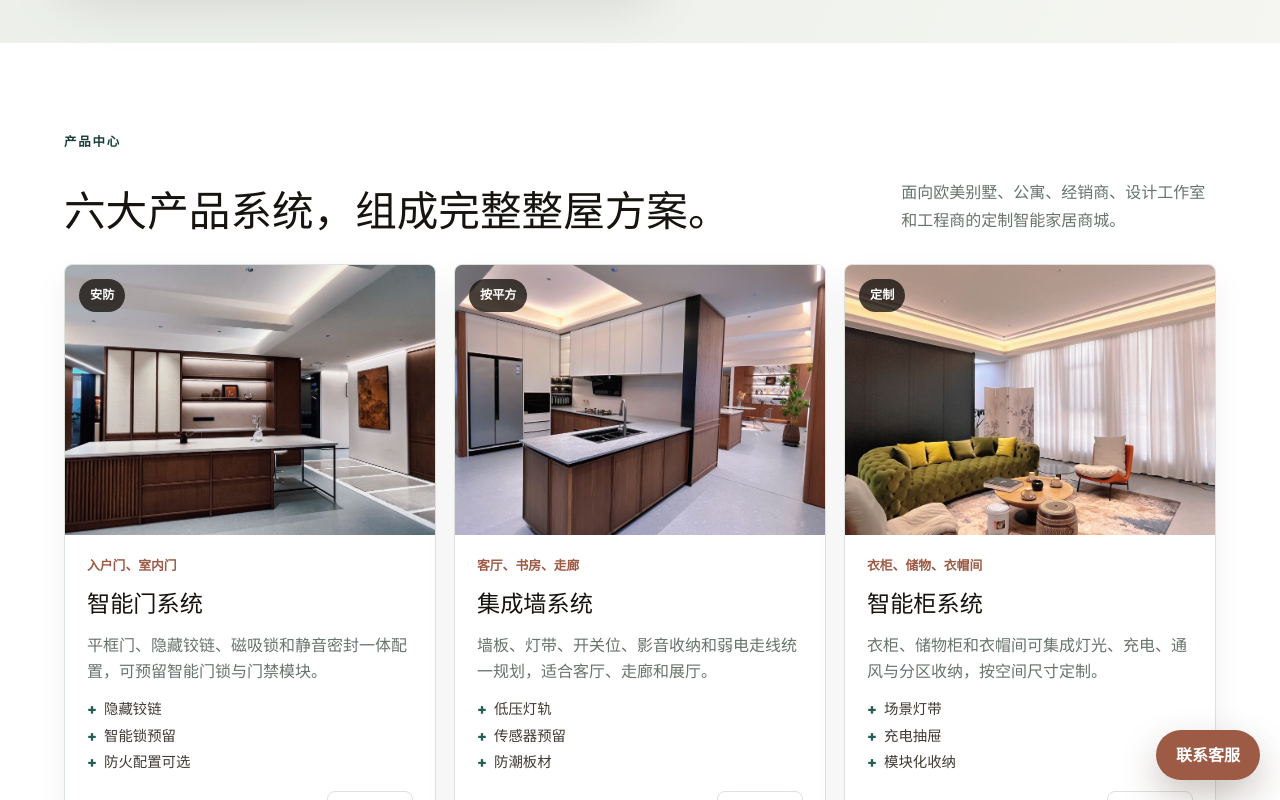
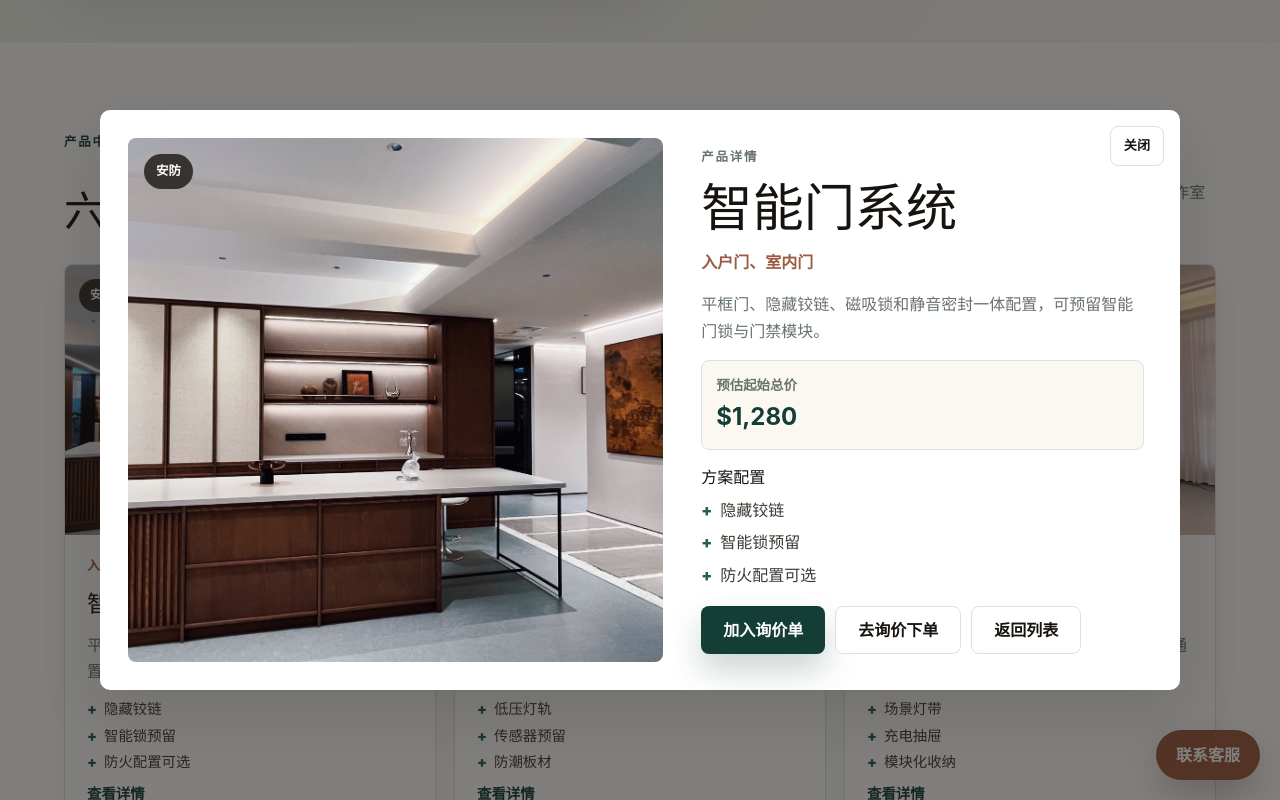
Before and after one commit to ravinque/zhoupeng, a Next.js app: page / in a window 1280 px wide. Both pictures are taken after a click on the button "安防". Shown: the part 590-1390 px from the top of the page. Built offline with nearby package versions, Linux system fonts and the light colour scheme.

Commit message:
Restore product detail interactions

```diff
--- a/app/globals.css
+++ b/app/globals.css
@@ -430,6 +430,7 @@ img {
   border: 0;
   background: #ded7cc;
   padding: 0;
+  cursor: zoom-in;
 }
 
 .image-button img {
@@ -475,6 +476,19 @@ img {
   letter-spacing: 0;
 }
 
+.title-button {
+  border: 0;
+  background: transparent;
+  color: inherit;
+  padding: 0;
+  text-align: start;
+  font: inherit;
+}
+
+.title-button:hover {
+  color: var(--green-dark);
+}
+
 .product-body p {
   margin: 0;
   color: var(--muted);
@@ -500,6 +514,18 @@ img {
   color: var(--green);
   font-weight: 900;
   margin-inline-end: 7px;
+}
+
+.detail-link {
+  justify-self: start;
+  border: 0;
+  background: transparent;
+  color: var(--green-dark);
+  padding: 0;
+  font-size: 0.9rem;
+  font-weight: 900;
+  text-decoration: underline;
+  text-underline-offset: 4px;
 }
 
 .product-foot {
@@ -842,6 +868,138 @@ select:focus {
   box-shadow: var(--shadow);
 }
 
+.product-modal {
+  position: relative;
+  display: grid;
+  grid-template-columns: minmax(0, 0.95fr) minmax(360px, 0.8fr);
+  gap: clamp(20px, 4vw, 38px);
+  width: min(1080px, 100%);
+  max-height: min(780px, calc(100vh - 36px));
+  overflow: auto;
+  border-radius: 10px;
+  background: var(--paper);
+  padding: clamp(18px, 3vw, 28px);
+  box-shadow: var(--shadow);
+}
+
+.product-modal-media {
+  position: relative;
+  min-height: 420px;
+  overflow: hidden;
+  border-radius: 8px;
+  background: #ded7cc;
+}
+
+.product-modal-media img {
+  width: 100%;
+  height: 100%;
+  min-height: inherit;
+  object-fit: cover;
+}
+
+.product-modal-media span {
+  position: absolute;
+  left: 16px;
+  top: 16px;
+  border-radius: 999px;
+  background: rgba(23, 19, 15, 0.78);
+  color: #fff;
+  padding: 8px 12px;
+  font-size: 0.78rem;
+  font-weight: 850;
+}
+
+[dir="rtl"] .product-modal-media span {
+  right: 16px;
+  left: auto;
+}
+
+.product-modal-copy {
+  display: grid;
+  align-content: start;
+  gap: 15px;
+  padding: 8px 8px 8px 0;
+}
+
+[dir="rtl"] .product-modal-copy {
+  padding: 8px 0 8px 8px;
+}
+
+.product-modal-copy h2 {
+  margin: 0;
+  font-size: clamp(2rem, 4vw, 3.5rem);
+  line-height: 1;
+  letter-spacing: 0;
+}
+
+.product-modal-copy p {
+  margin: 0;
+  color: var(--muted);
+  line-height: 1.7;
+}
+
+.product-modal-copy .modal-zone {
+  color: var(--brick);
+  font-weight: 900;
+}
+
+.detail-price {
+  display: grid;
+  gap: 4px;
+  border: 1px solid var(--line);
+  border-radius: 8px;
+  background: var(--warm);
+  padding: 14px;
+}
+
+.detail-price span {
+  color: var(--muted);
+  font-size: 0.84rem;
+  font-weight: 800;
+}
+
+.detail-price strong {
+  color: var(--green-dark);
+  font-size: 1.5rem;
+}
+
+.detail-specs {
+  display: grid;
+  gap: 10px;
+}
+
+.detail-specs h3 {
+  margin: 0;
+  font-size: 1rem;
+}
+
+.detail-specs ul {
+  display: grid;
+  gap: 9px;
+  margin: 0;
+  padding: 0;
+  list-style: none;
+}
+
+.detail-specs li {
+  color: #403a34;
+  line-height: 1.45;
+}
+
+.detail-specs li::before {
+  content: "+";
+  color: var(--green);
+  font-weight: 900;
+  margin-inline-end: 8px;
+}
+
+.detail-actions {
+  display: flex;
+  flex-wrap: wrap;
+  gap: 10px;
+  margin-top: 4px;
+}
+
 .modal h2 {
   font-size: clamp(1.8rem, 4vw, 3.2rem);
   line-height: 1;
@@ -856,6 +1014,7 @@ select:focus {
   position: absolute;
   right: 16px;
   top: 16px;
+  z-index: 3;
 }
 
 [dir="rtl"] .modal-close {
@@ -1086,6 +1245,33 @@ select:focus {
     height: 238px;
   }
 
+  .product-modal {
+    grid-template-columns: 1fr;
+    width: calc(100vw - 24px);
+    max-height: calc(100vh - 24px);
+    padding: 14px;
+  }
+
+  .product-modal-media {
+    min-height: 240px;
+  }
+
+  .product-modal-copy {
+    padding: 0;
+  }
+
+  [dir="rtl"] .product-modal-copy {
+    padding: 0;
+  }
+
+  .detail-actions {
+    display: grid;
+  }
+
+  .detail-actions .button {
+    width: 100%;
+  }
+
   .quote-row {
     grid-template-columns: 1fr auto;
   }
--- a/app/page.tsx
+++ b/app/page.tsx
@@ -45,6 +45,12 @@ type Copy = {
   add: string;
   added: string;
   addedNotice: string;
+  viewDetails: string;
+  productDetails: string;
+  detailFeatures: string;
+  detailAdd: string;
+  detailQuote: string;
+  backList: string;
   companyEyebrow: string;
   companyTitle: string;
   companyText: string;
@@ -336,6 +342,12 @@ const copy: Record<Lang, Copy> = {
     add: "加入询价",
     added: "已加入",
     addedNotice: "已加入询价单。",
+    viewDetails: "查看详情",
+    productDetails: "产品详情",
+    detailFeatures: "方案配置",
+    detailAdd: "加入询价单",
+    detailQuote: "去询价下单",
+    backList: "返回列表",
     companyEyebrow: "公司实力",
     companyTitle: "从研发设计到生产交付，一体化承接定制家居项目。",
     companyText:
@@ -431,6 +443,12 @@ const copy: Record<Lang, Copy> = {
     add: "Add to quote",
     added: "Added",
     addedNotice: " added to the quote.",
+    viewDetails: "View details",
+    productDetails: "Product details",
+    detailFeatures: "Package features",
+    detailAdd: "Add to quote",
+    detailQuote: "Go to quote",
+    backList: "Back to list",
     companyEyebrow: "Company",
     companyTitle: "Integrated R&D, design, production, delivery, and after-sales support.",
     companyText:
@@ -527,6 +545,12 @@ const copy: Record<Lang, Copy> = {
     add: "إضافة",
     added: "تمت الإضافة",
     addedNotice: " تمت إضافته إلى طلب العرض.",
+    viewDetails: "عرض التفاصيل",
+    productDetails: "تفاصيل المنتج",
+    detailFeatures: "مكونات الحزمة",
+    detailAdd: "إضافة إلى العرض",
+    detailQuote: "انتقل إلى العرض",
+    backList: "العودة إلى القائمة",
     companyEyebrow: "صفحة الشركة",
     companyTitle: "بحث وتصميم وإنتاج وتسليم وخدمة ما بعد البيع ضمن مسار واحد.",
     companyText:
@@ -646,6 +670,7 @@ export default function Home() {
   const [region, setRegion] = useState<Region>("west");
   const [quote, setQuote] = useState<Product[]>([]);
   const [selected, setSelected] = useState(products[3]);
+  const [detailProduct, setDetailProduct] = useState<Product | null>(null);
   const [isLoginOpen, setIsLoginOpen] = useState(false);
   const [isServiceOpen, setIsServiceOpen] = useState(false);
   const [sessionEmail, setSessionEmail] = useState(() =>
@@ -696,6 +721,11 @@ export default function Home() {
     );
     setSelected(product);
     setQuoteStatus(`${product.title[language]}${t.addedNotice}`);
+  };
+
+  const openProductDetails = (product: Product) => {
+    setSelected(product);
+    setDetailProduct(product);
   };
 
   const removeFromQuote = (id: string) => {
@@ -878,19 +908,31 @@ export default function Home() {
               className={`product-card ${quote.some((item) => item.id === product.id) ? "in-quote" : ""}`}
               key={product.id}
             >
-              <button className="image-button" onClick={() => setSelected(product)} type="button">
+              <button
+                className="image-button"
+                onClick={() => openProductDetails(product)}
+                type="button"
+                aria-label={`${t.viewDetails} ${product.title[language]}`}
+              >
                 <img src={asset(product.image)} alt={`${product.title[language]} preview`} />
                 <span>{product.badge[language]}</span>
               </button>
               <div className="product-body">
                 <small>{product.zone[language]}</small>
-                <h3>{product.title[language]}</h3>
+                <h3>
+                  <button className="title-button" onClick={() => openProductDetails(product)} type="button">
+                    {product.title[language]}
+                  </button>
+                </h3>
                 <p>{product.summary[language]}</p>
                 <ul>
                   {product.specs[language].map((spec) => (
                     <li key={spec}>{spec}</li>
                   ))}
                 </ul>
+                <button className="detail-link" onClick={() => openProductDetails(product)} type="button">
+                  {t.viewDetails}
+                </button>
                 <div className="product-foot">
                   <strong>{displayPrice(product)}</strong>
                   <button
@@ -1111,6 +1153,58 @@ export default function Home() {
         </div>
       ) : null}
 
+      {detailProduct ? (
+        <div className="modal-backdrop" role="presentation">
+          <section
+            className="product-modal"
+            role="dialog"
+            aria-modal="true"
+            aria-label={`${t.productDetails} ${detailProduct.title[language]}`}
+          >
+            <button className="modal-close" onClick={() => setDetailProduct(null)} type="button">
+              {t.close}
+            </button>
+            <div className="product-modal-media">
+              <img src={asset(detailProduct.image)} alt={`${detailProduct.title[language]} detail`} />
+              <span>{detailProduct.badge[language]}</span>
+            </div>
+            <div className="product-modal-copy">
+              <p className="eyebrow">{t.productDetails}</p>
+              <h2>{detailProduct.title[language]}</h2>
+              <p className="modal-zone">{detailProduct.zone[language]}</p>
+              <p>{detailProduct.summary[language]}</p>
+              <div className="detail-price">
+                <span>{t.total}</span>
+                <strong>{displayPrice(detailProduct)}</strong>
+              </div>
+              <div className="detail-specs">
+                <h3>{t.detailFeatures}</h3>
+                <ul>
+                  {detailProduct.specs[language].map((spec) => (
+                    <li key={spec}>{spec}</li>
+                  ))}
+                </ul>
+              </div>
+              <div className="detail-actions">
+                <button
+                  className="button primary"
+                  onClick={() => addToQuote(detailProduct)}
+                  type="button"
+                >
+                  {quote.some((item) => item.id === detailProduct.id) ? t.added : t.detailAdd}
+                </button>
+                <a className="button secondary" href="#quote" onClick={() => setDetailProduct(null)}>
+                  {t.detailQuote}
+                </a>
+                <button className="button secondary" onClick={() => setDetailProduct(null)} type="button">
+                  {t.backList}
+                </button>
+              </div>
+            </div>
+          </section>
+        </div>
+      ) : null}
+
       {isServiceOpen ? (
         <aside className="service-desk" aria-label={t.onlineService}>
           <div className="service-head">
```
